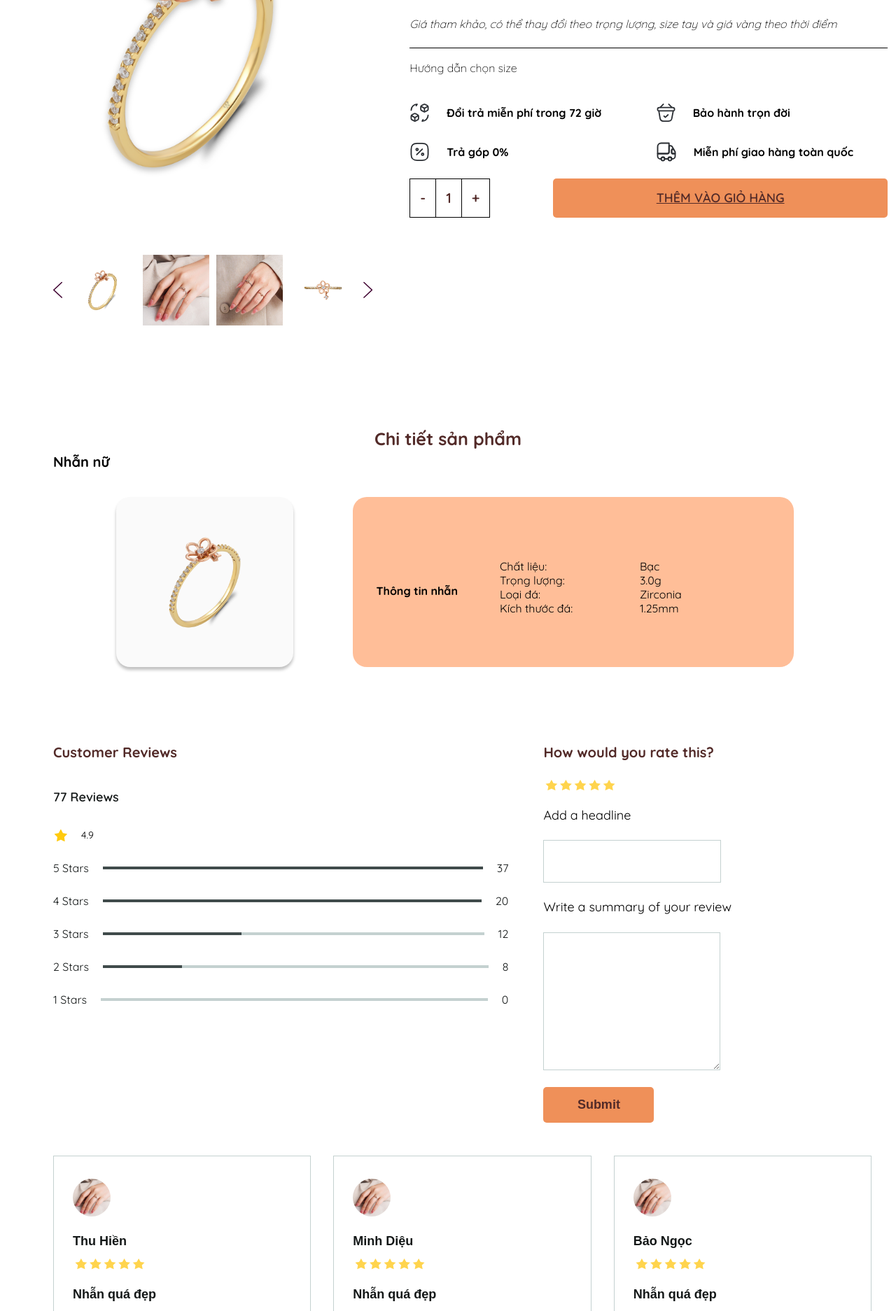
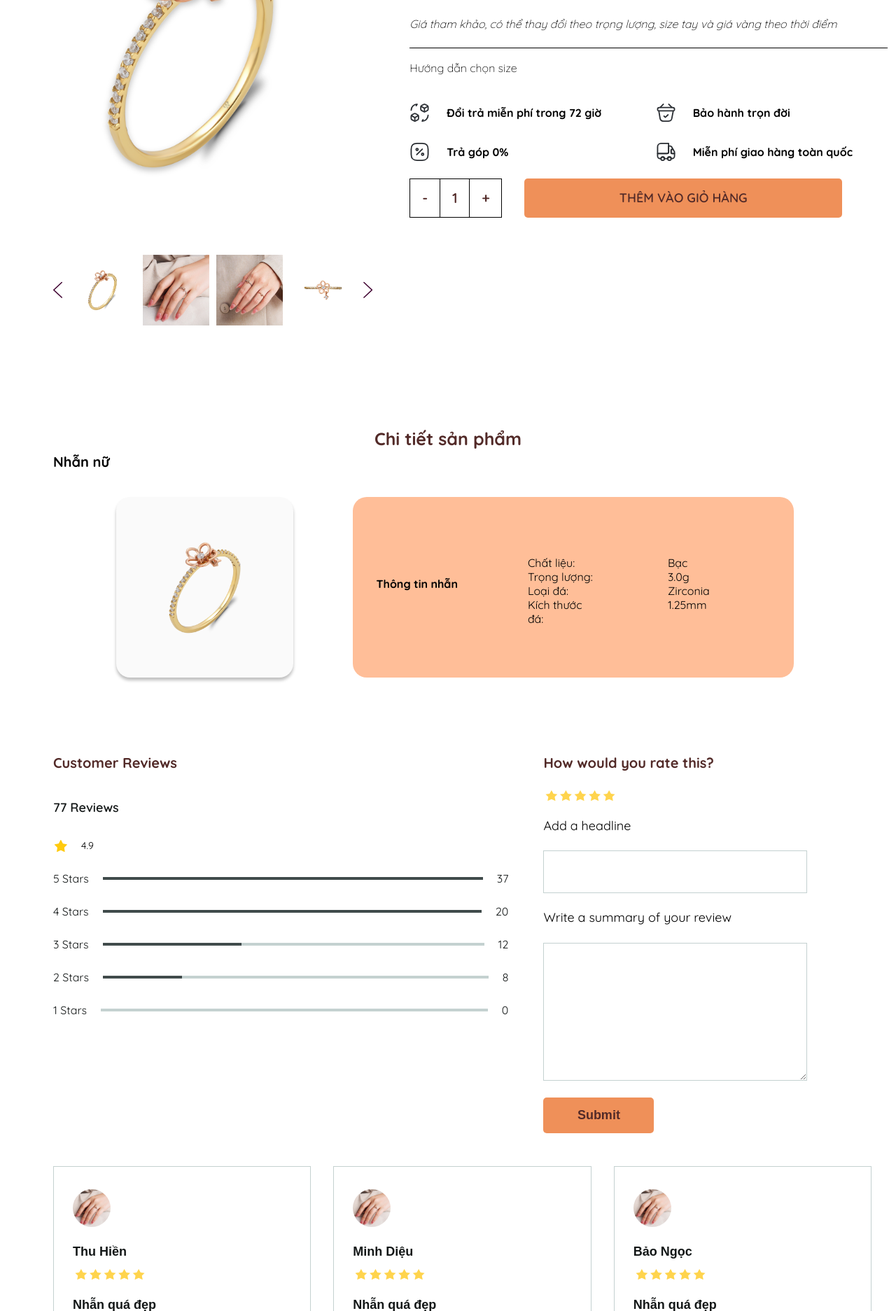
Before and after one commit to minhdieu24/Luxe-User, a PHP site: page / in a window 1280 px wide; the page is wider, and only the part inside the window is pictured. Shown: the part 601-2474 px from the top of that part at 70% size. Run offline with PHP 8.4, Linux system fonts and the light colour scheme.

Commit message:
Done CSS

```diff
--- a/css/styles.css
+++ b/css/styles.css
@@ -5,6 +5,20 @@ html {
 body {
   font-size: 1.6rem;
   font-family: Quicksand, sans-serif;
+}
+a {
+  text-decoration: none;
+}
+.btn {
+  display: inline-block;
+  min-width: 158px;
+  border-radius: 5px;
+  background: #ef9059;
+  font-size: 1.8rem;
+  font-weight: 600;
+  text-align: center;
+  color: #522a28;
+  padding: 15px 35px;
 }
 /* ======= Header ====== */
 .fixed-header {
@@ -95,130 +109,6 @@ body {
   text-decoration: underline;
   color: var(--primary-color);
 }
-.img-pro {
-  width: 100%;
-  display: flex;
-  gap: 10px;
-  padding: 0 76px;
-}
-.product-home {
-  display: grid;
-  grid-template-columns: repeat(4, 1fr);
-  padding: 0 76px;
-}
-
-.product-item {
-  flex: 1 0;
-  margin: 5px;
-}
-
-.product-card {
-  display: flex;
-  flex-direction: column;
-  height: 100%;
-  padding: 16px;
-  border-radius: 20px;
-  background: var(--background-color-1);
-  box-shadow: 0px 60px 20px 0px rgba(237, 237, 246, 0.2);
-}
-
-.product-card__img-wrap {
-  position: relative;
-  padding-top: 100%;
-  background-color: var(--background-color-1);
-  border-radius: 20px;
-}
-
-.product-card__thumb {
-  position: absolute;
-  top: 0;
-  left: 0;
-  width: 100%;
-  height: 100%;
-  object-fit: contain;
-}
-
-.product-card__thumb:hover {
-  transform: scale(1.2);
-}
-table{
-  width: 132px;
-}
-tr, td{
-  border: 1px solid black;
-  text-align: center;
-  padding: 14px;
-}
-td{
-  width: 44px;
-}
-.like-btn {
-  position: absolute;
-  width: 50px;
-  height: 50px;
-  border-radius: 50%;
-  margin: -50px 0 0 75%;
-}
-
-.product-card__title a {
-  display: inline-block;
-  margin-top: 16px;
-  color: var(--text-color-2);
-  font-size: 1.6rem;
-  font-weight: 700;
-  line-height: 150%;
-}
-
-.product-card__price,
-.product-card__price-sales,
-.product-card__score {
-  font-size: 1.5rem;
-  font-weight: 500;
-}
-
-.product-card__price {
-  color: #f98542;
-  font-weight: 700;
-}
-
-.product-card__price-sales {
-  margin-left: 10px;
-  text-decoration: line-through;
-  font-weight: 700;
-  color: #f98542;
-}
-
-.product-card__collection {
-  margin: 16px 0;
-  color: #9e9da8;
-  font-size: 1.5rem;
-}
-
-.product-card__row {
-  display: flex;
-  align-items: center;
-  margin-top: auto;
-}
-
-.product-card__star {
-  margin: 0 6px 0 auto;
-}
-
-.product-container {
-  display: flex;
-  align-items: center;
-  justify-content: space-between;
-  margin-bottom: 20px;
-}
-
-.btn.home-product__Load {
-  margin: 60px 0px 40px 50%;
-  transform: translate(-50%);
-}
-.btn.home-product {
-  margin: 60px 0px 40px 50%;
-  transform: translate(-50%);
-}
 .cross-bar {
   border-color: rgba(255, 190, 152, 1);
   border-style: solid;
@@ -354,7 +236,7 @@ td{
   display: flex;
   gap: 9px;
 }
-.img-10 {
+.img-return {
   aspect-ratio: 0.85;
   object-fit: auto;
   object-position: center;
@@ -371,24 +253,6 @@ td{
   margin-top: 22px;
   gap: 9px;
 }
-.img-11 {
-  aspect-ratio: 0.85;
-  object-fit: auto;
-  object-position: center;
-  width: 29px;
-}
-.img-12 {
-  aspect-ratio: 0.85;
-  object-fit: auto;
-  object-position: center;
-  width: 29px;
-}
-.img-13 {
-  aspect-ratio: 0.88;
-  object-fit: auto;
-  object-position: center;
-  width: 30px;
-}
 .quantity {
   display: flex;
   margin-top: 21px;
@@ -399,28 +263,15 @@ td{
   text-align: center;
   line-height: 130%;
 }
-
-.img-14 {
-  aspect-ratio: 2.86;
-  object-fit: auto;
-  object-position: center;
-  width: 131px;
-  max-width: 100%;
-}
-.btn {
-  display: inline-block;
-  min-width: 158px;
-  border-radius: 5px;
-  background: #ef9059;
-  font-size: 1.8rem;
-  font-weight: 600;
-  text-align: center;
-  color: #522a28;
-  padding: 15px 35px;
+.dec-ins, .btn.submit:hover{
+  cursor: pointer;
 }
 .btn.them{
-  width: 70%;
+  position: absolute;
+  width: 30%;
+  right: 6%;
 }
+/* ======= Product description ====== */
 .product-text {
   align-self: center;
   margin-top: 146px;
@@ -490,7 +341,17 @@ td{
   width: 70%;
   margin-left: 30px;
 }
-
+table{
+  width: 132px;
+}
+tr, td{
+  border: 1px solid black;
+  text-align: center;
+  padding: 14px;
+}
+td{
+  width: 44px;
+}
 .frame {
   border-radius: 20px;
   background-color: #ffbe98;
@@ -498,7 +359,7 @@ td{
   width: 90%;
   padding: 74px 80px 74px 0;
   margin-left: 15px;
-  gap: 40px;
+  gap: 80px;
   display: flex;
 }
 
@@ -511,7 +372,7 @@ td{
   white-space: nowrap;
   align-items: center;
   margin: auto 0;
-  margin-top: 50px;
+  margin-top: 40px;
   margin-left: 33px;
   font-weight: 700;
   font: 20px/130%;
@@ -525,58 +386,9 @@ td{
   line-height: normal;
   width:80%;
   margin-left: 20px;
-  margin-top: 15px;
+  margin-top: 10px;
 }
-
-.column-8 {
-  display: flex;
-  flex-direction: column;
-  line-height: normal;
-  width: 27%;
-  margin-left: 0px;
-}
-
-.img-16 {
-  aspect-ratio: 1;
-  object-fit: auto;
-  object-position: center;
-  width: 250px;
-  filter: drop-shadow(0px 4px 4px rgba(0, 0, 0, 0.25));
-  max-width: 100%;
-}
-
-.column-9 {
-  display: flex;
-  flex-direction: column;
-  line-height: normal;
-  width: 73%;
-  margin-left: 20px;
-}
-
-.column-10 {
-  display: flex;
-  flex-direction: column;
-  line-height: normal;
-  width: 33%;
-  margin-left: 0px;
-}
-
-.column-11 {
-  display: flex;
-  flex-direction: column;
-  line-height: normal;
-  width: 33%;
-  margin-left: 20px;
-}
-
-.column-12 {
-  display: flex;
-  flex-direction: column;
-  line-height: normal;
-  width: 33%;
-  margin-left: 20px;
-}
-
+/* ======= Review ====== */
 .review {
   margin-top: 107px;
   width: 100%;
@@ -654,13 +466,14 @@ td{
   width: 43%;
 }
 
-.img-18 {
+.img-star {
   aspect-ratio: 6.67;
   object-fit: auto;
   object-position: center;
   width: 106px;
   margin-top: 24px;
   max-width: 100%;
+  margin-bottom: 20px;
 }
 .write-headline {
   border-color: rgba(196, 209, 208, 1);
@@ -699,14 +503,10 @@ td{
   width: 0px;
   height: 4px;
 }
-.column-16 {
-  display: flex;
-  flex-direction: column;
-  line-height: normal;
-  width: 43%;
-  margin-left: 20px;
+.review-form{
+  display: grid;
+  grid-template-columns: repeat(1, 1fr);
 }
-
 .write-detail {
   border-color: rgba(196, 209, 208, 1);
   border-style: solid;
@@ -716,8 +516,13 @@ td{
   align-items: start;
   color: var(--Text-Color-Light, #566363);
   font-weight: 400;
-  white-space: nowrap;
   padding: 24px 60px 111px 15px;
+}
+textarea{
+  width: 300px;
+}
+form input[type="text"] {
+  width: 300px;
 }
 
 .review-customer {
--- a/index.html
+++ b/index.html
@@ -78,8 +78,12 @@
       </div>
       <div class="cross-bar"></div>
     </header>
+
+    <!-- Product detail -->
     <div class="product-detail">
       <div class="product-inf">
+
+        <!-- Product image -->
         <div class="product-inf__image">
           <img src="img/nhẫn vàng.webp" alt="" class="product-inf__image1" />
           <div class="img-pro">
@@ -91,6 +95,8 @@
             <img src="./icon/arrow2.svg" alt=""/>
           </div>
         </div>
+
+        <!-- Product information -->
         <div class="product-inf__word">
           <p class="product-card__collection">Nhẫn</p>
           <p class="product-inf__title">Nhẫn cưới Kim cương NC 795KC</p>
@@ -107,38 +113,44 @@
           <div class="sales-promotion">
             <div class="sales-promotion1">
               <div class="return">
-                <img src="./icon/return.svg" alt="" class="img-10" />
+                <img src="./icon/return.svg" alt="" class="img-return" />
                 <p class="return__text"> Đổi trả miễn phí trong 72 giờ </p>
               </div>
               <div class="payment">
-                <img src="./icon/payment.svg" alt="" class="img-11" />
+                <img src="./icon/payment.svg" alt="" class="img-return" />
                 <p class="return__text"> Trả góp 0% </p>
               </div>
             </div>
             <div class="sales-promotion1">
               <div class="return">
-                <img src="./icon/guarantee.svg" alt="" class="img-12" />
+                <img src="./icon/guarantee.svg" alt="" class="img-return" />
                 <p class="return__text"> Bảo hành trọn đời </p>
               </div>
               <div class="payment">
-                <img src="./icon/delivery.svg" alt="" class="img-13" />
+                <img src="./icon/delivery.svg" alt="" class="img-return" />
                 <p class="return__text"> Miễn phí giao hàng toàn quốc </p>
               </div>
             </div>
           </div>
+
+          <!-- Decrease or Increase quantity -->
           <div class="quantity">
             <table>
               <tr>
-                <td onclick="Decrease()">-</td>
-                <td id="count">1</td>
-                <td onclick="Increase()">+</td>
+                <td class ="dec-ins" onclick="Decrease()">-</td>
+                <td id="count" class="dec-ins count">1</td>
+                <td class ="dec-ins" onclick="Increase()">+</td>
               </tr>
             </table>
+
+            <!-- Button THÊM VÀO GIỎ HÀNG -->
             <a href="#!" class="btn them">THÊM VÀO GIỎ HÀNG</a>
           </div>
         </div>
       </div>
     </div>
+
+    <!-- Product description -->
     <p class="product-text"> Chi tiết sản phẩm</p>
     <div class="product-description">
       <p class="text-ring">Nhẫn nữ</p>
@@ -171,13 +183,17 @@
         </div>
       </div>
     </div>
+
+    <!-- Review -->
     <div class="review">
       <div class="review-read">
+
+        <!-- Review statistics -->
         <div class="review-statistics">
           <p class="customer-review">Customer Reviews</p>
           <p class="review-quantity">77 Reviews</p>
           <div class="product-inf__star">
-            <img src="./icon/star.svg" alt="" class="img-17" />
+            <img src="./icon/star.svg" alt="" />
             <p> 4.9 </p>
           </div>
           <div class="star">
@@ -206,10 +222,13 @@
             <p class="star-quality">0</p>
           </div>
         </div>
+
+        <!-- Writing review -->
         <div class="review-writing">
           <p class="customer-review">How would you rate this?</p>
-          <img src="./icon/5star.svg" alt="" class="img-18" style="margin-bottom: 20px;" />
+          <img src="./icon/5star.svg" alt="" class="img-star" />
           <form id="reviewForm">
+            <div class="review-form">
               <div class="form-group">
                   <label for="reviewTitle">Add a headline</label> <br>
                   <input class="write-headline" type="text" id="reviewTitle" name="reviewTitle">
@@ -218,10 +237,13 @@
                   <label for="reviewDetails">Write a summary of your review</label> <br>
                   <textarea class="write-detail" id="reviewDetails" name="reviewDetails" rows="4"></textarea>
               </div>
-            <button style="border: none; margin-top: 15px;" class="btn" type="submit">Submit</button>
+            </div>
+            <button style="border: none; margin-top: 15px;" class="btn submit" type="submit">Submit</button>
           </form>
         </div>
       </div>
+
+      <!-- Customer review -->
       <div class="review-customer">
         <div class="customer">
           <img src="img/nhẫn 2.jpg" alt="" class="ava-img" />
@@ -251,12 +273,17 @@
           </p>
         </div>
       </div>
+
+      <!-- Button Load more -->
       <a href="#!" class="btn home-product__Load">Load more</a>
     </div>
+
+    <!-- Similar products -->
     <div class="container">
       <p class="product-inf__title__1">SẢN PHẨM TƯƠNG TỰ, THAM KHẢO NGAY!</p>
       <div class="product-home">
-        <!-- Product card 1 -->
+
+        <!-- Product 1 -->
         <div class="product-item">
             <div class="product-card">
                 <div class="product-card__img-wrap">
@@ -279,6 +306,7 @@
                 </div>
             </div>
         </div>
+
         <!-- Product 2 -->
         <div class="product-item">
           <div class="product-card">
@@ -302,6 +330,7 @@
               </div>
           </div>
         </div>
+
           <!-- Product 3 -->
         <div class="product-item">
             <div class="product-card">
@@ -325,6 +354,7 @@
                 </div>
             </div>
         </div>
+
         <!-- Product 4 -->
         <div class="product-item">
           <div class="product-card">
@@ -349,18 +379,22 @@
         </div>
       </div>
     </div>
+
     <!-- Button xem thêm -->
     <a href="#!" class="btn home-product">Xem thêm</a>
+
   <!-- Footer -->
     <footer class="footer">
       <div class="footer-row">
         <div class="container">
           <div class="footer-column">
+
             <!-- Logo -->
             <a href="./" class="logo-foot">
               <img src="./icon/Logo.svg" alt="Luxe" />
               <h1 class="logo-title">Luxe</h1>
             </a>
+
             <!-- Download app -->
             <div class="download-container">
               <p class="download-title">
```
Also changed, not shown: other parts of css/styles.css (+107 -59 lines), css/responsive.css (+23 -4 lines). Lines whose indentation alone changed are shown as unchanged.
